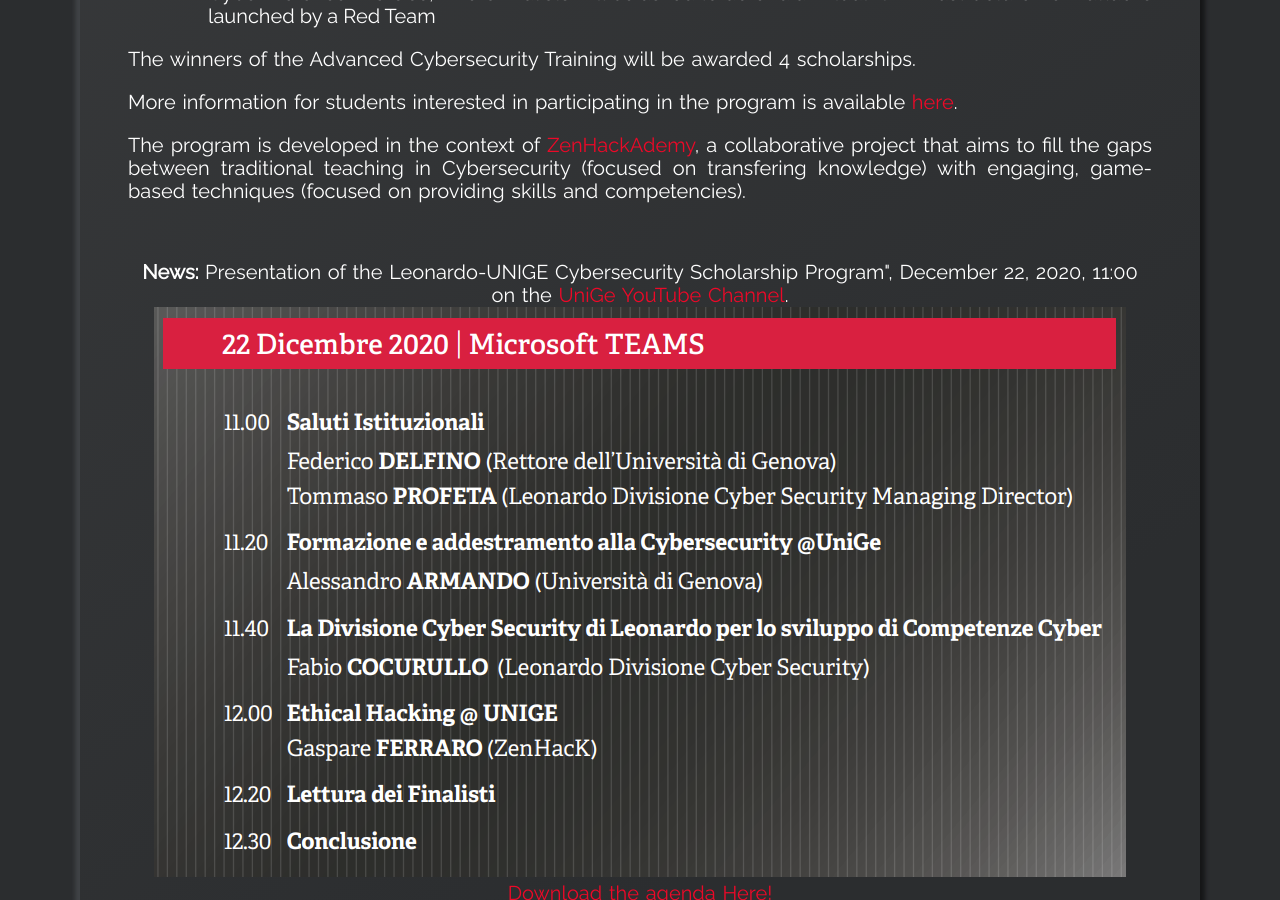
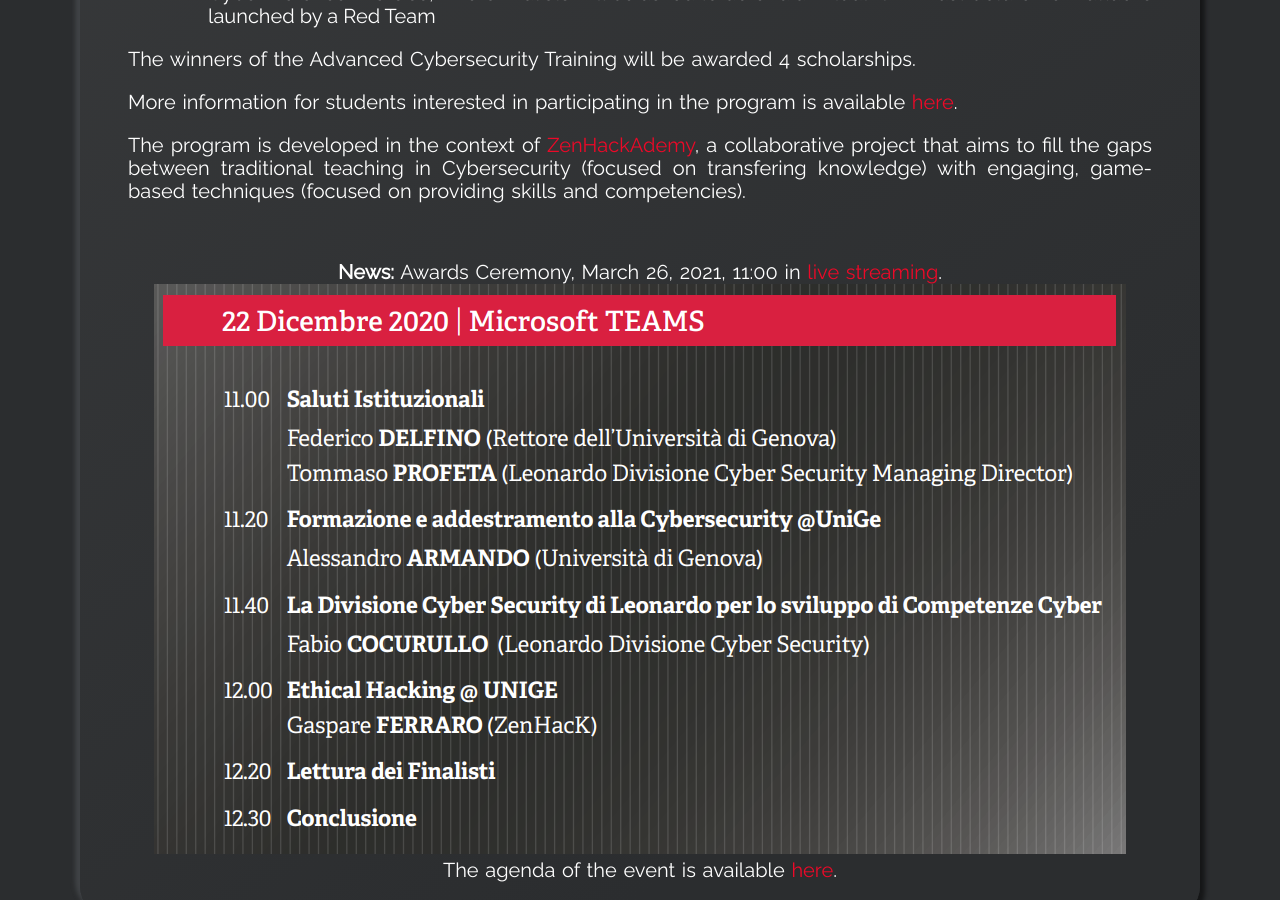
Before and after one commit to alessandroarmando/leonardo-unige-cyber, a Jekyll site: the page built from index.html, in a window 1280 px wide and 900 px high, scrolled down 1419 px. Built offline with Jekyll 4.4.1, drawn with Linux system fonts in a browser that asks for light colours.

Commit message:
*** empty log message ***

```diff
--- a/_includes/section-aboutme.html
+++ b/_includes/section-aboutme.html
@@ -32,13 +32,16 @@ The program is developed in the context of <a href="https://sicurezza.unige.it/z
 <br>
 
 <p class="description" data-aos="fade-down" style="text-align: center;">
-  <b>News:</b> Presentation of the Leonardo-UNIGE Cybersecurity Scholarship Program", December 22, 2020, 11:00 on the <a href="https://www.youtube.com/watch?v=kHxTA-Oa9nw&feature=youtu.be">UniGe YouTube Channel</a>.
+  <b>News:</b> Awards Ceremony, March 26, 2021, 11:00 in <a href="https://unige.it/it/news/10506-leonardo%E2%80%93unige-cybersecurity-scholarship-program-202021:-la-premiazione"> live streaming</a>.
   <br>
-  <a href="assets/2020_Cybersecurity_Locandina.pdf">
+
     <img src="assets/img/agenda.png">
     <br>
-    Download the agenda Here!
+   The agenda of the event is available <a href="https://media.unige.it/image/upload/media_production/Locandina_premiazione_Leonardo_UniGe_ijvk4s">here</a>.
   </a>
 </p>
 
+
+
+
 </p>
```
